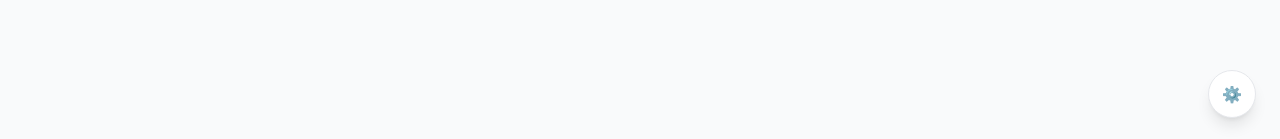
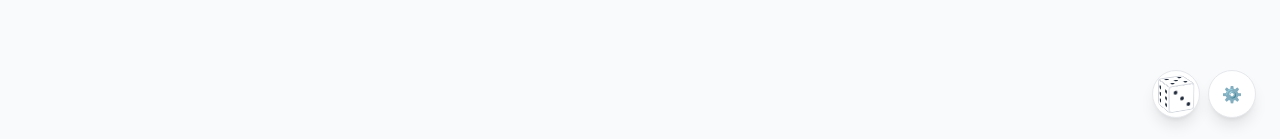
Before and after one commit to antoniocosentino/stagetime, a React (Vite) app: page / in a window 1280 px wide. Shown: the part 658-797 px from the top of the page. Built offline with nearby package versions, Linux system fonts and the light colour scheme.

Commit message:
feat: add floating shuffle button next to settings gear

```diff
--- a/src/App.tsx
+++ b/src/App.tsx
@@ -5,6 +5,8 @@ import { useInterval } from './hooks/useInterval'
 import { MainView } from './components/MainView'
 import { SettingsPanel } from './components/SettingsPanel'
 import { SquareModeIndicator } from './components/SquareModeIndicator'
+import { Dice3D } from './components/Dice3D'
+import { useShuffleAnimation } from './hooks/useShuffleAnimation'
 
 export default function App() {
   const [settingsOpen, setSettingsOpen] = useState(false)
@@ -21,6 +23,7 @@ export default function App() {
     setSquareModeEnabled,
     shuffleNames,
   } = useSettingsStore()
+  const { shuffling, trigger: handleShuffle } = useShuffleAnimation(shuffleNames)
 
   useEffect(() => {
     const { speakers, addSpeaker, removeSpeaker } = useTimerStore.getState()
@@ -50,6 +53,23 @@ export default function App() {
       >
         ⚙
       </button>
+      {!settingsOpen && (
+        <button
+          aria-label="Shuffle order"
+          onClick={handleShuffle}
+          disabled={shuffling}
+          className={`fixed bottom-6 right-20 w-12 h-12 rounded-full bg-white shadow-lg border border-gray-200 flex items-center justify-center hover:shadow-xl transition-all ${
+            shuffling ? 'opacity-60 cursor-not-allowed' : 'cursor-pointer'
+          }`}
+        >
+          <Dice3D size={28} spinning={shuffling} />
+        </button>
+      )}
+      {shuffling && !settingsOpen && (
+        <div className="fixed inset-0 bg-black/40 backdrop-blur-md flex items-center justify-center z-50 pointer-events-none">
+          <Dice3D size={140} />
+        </div>
+      )}
       {squareModeEnabled && <SquareModeIndicator />}
       {settingsOpen && (
         <SettingsPanel
```
Also changed, not shown: 1 other file (tests, documents, lock files or other folders).
